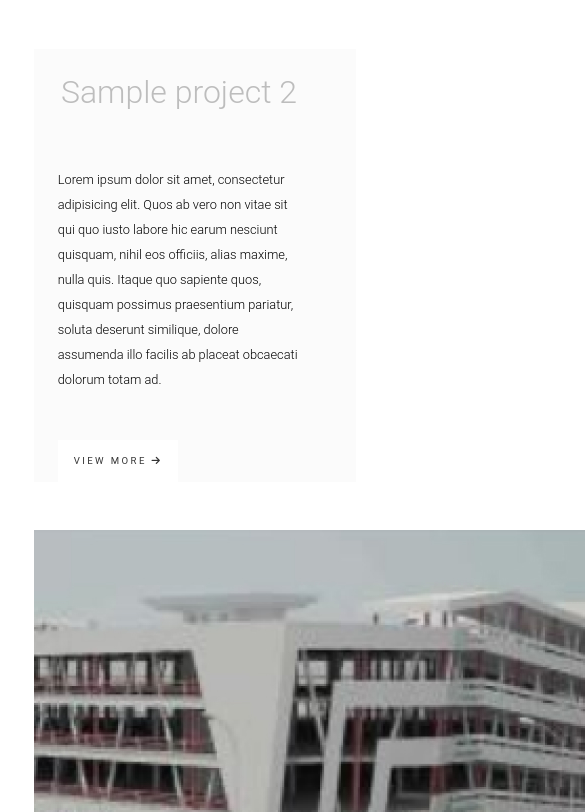
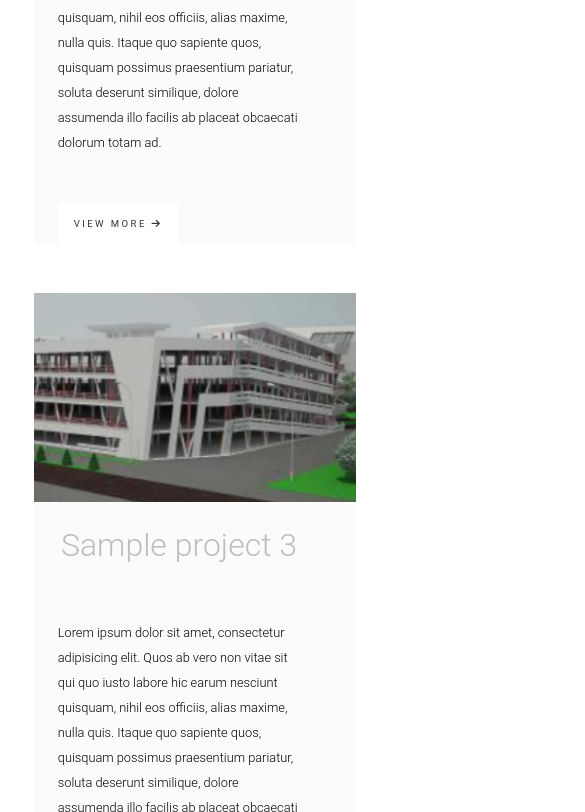
Before and after one commit to pro-jahid/Prortfolio_03, a plain HTML site: page Pages/your-project.html in a window 390 px wide. Shown: the part 1188-2000 px from the top of the page, 585 px wide, since content can reach past the window. Drawn offline with Linux system fonts and the light colour scheme.

Commit message:
project-complete

```diff
--- a/Pages/your-project.html
+++ b/Pages/your-project.html
@@ -42,7 +42,9 @@
             <div class="your-project-one">
                 <div class="your-project-two">
                     <div class="your-project-three">
-                        <img src="../img/project/project-01.jpg" alt="">
+                        <div class="img-project">
+                            <img src="../img/project/project-01.jpg" alt="">
+                        </div>
                     </div>
                     <div class="new-project">
                         <h2>Sample project 1</h2>
@@ -53,7 +55,9 @@
             </div><div class="your-project-one">
                 <div class="your-project-two">
                     <div class="your-project-three">
-                        <img src="../img/project/project-02.jpg" alt="">
+                        <div class="img-project">
+                            <img src="../img/project/project-02.jpg" alt="">
+                        </div>
                     </div>
                     <div class="new-project">
                         <h2>Sample project 2</h2>
@@ -64,7 +68,9 @@
             </div><div class="your-project-one">
                 <div class="your-project-two">
                     <div class="your-project-three">
-                        <img src="../img/project/project-03.jpg" alt="">
+                        <div class="img-project">
+                            <img src="../img/project/project-03.jpg" alt="">
+                        </div>
                     </div>
                     <div class="new-project">
                         <h2>Sample project 3</h2>
--- a/style.css
+++ b/style.css
@@ -607,7 +607,7 @@ html{
     padding-top: 5rem;
 }
 #gellery .gellery-img{
-    width: 18%;
+    width: 17%;
 }
 #gellery .gellery-img img{
     width: 100%;
@@ -637,6 +637,11 @@ html{
 }
 .your-project-three{
     width: 50%;
+}
+
+#project .your-project-three img{
+    width: 100%;
+    display: block;
 }
 .your-project-one{
     padding-top: 6rem;
@@ -886,6 +891,10 @@ html{
     .project-section h2{
         text-align: center;
     }
+    #project .your-project-three img{
+        width: 100%;
+        display: block;
+    }
     .box-bg{
         width: 80%;
         height: 30rem;
@@ -962,6 +971,13 @@ html{
         width: 100%;
         margin: 0 auto;
     }
+    .your-project-three img{
+        width: 100%;
+        display: block;
+    }
+    .img-project img{
+        width: 100%;
+    }
     .new-project{
         width: 100%;
         margin: 0 auto;
@@ -996,6 +1012,9 @@ html{
     .footer-logo{
         width: 45%;
     }
+    .lorem{
+        gap: 3rem;
+    }
     .information{
         width: 33%;
     }
@@ -1011,6 +1030,10 @@ html{
         width: 100%;
         height: 50rem;
     }
+    #project .your-project-three img{
+        width: 100%;
+        display: block;
+    }
     .ifream{
         width: 100%;
     }
```
Also changed, not shown: index.html (+1 -1 lines).
